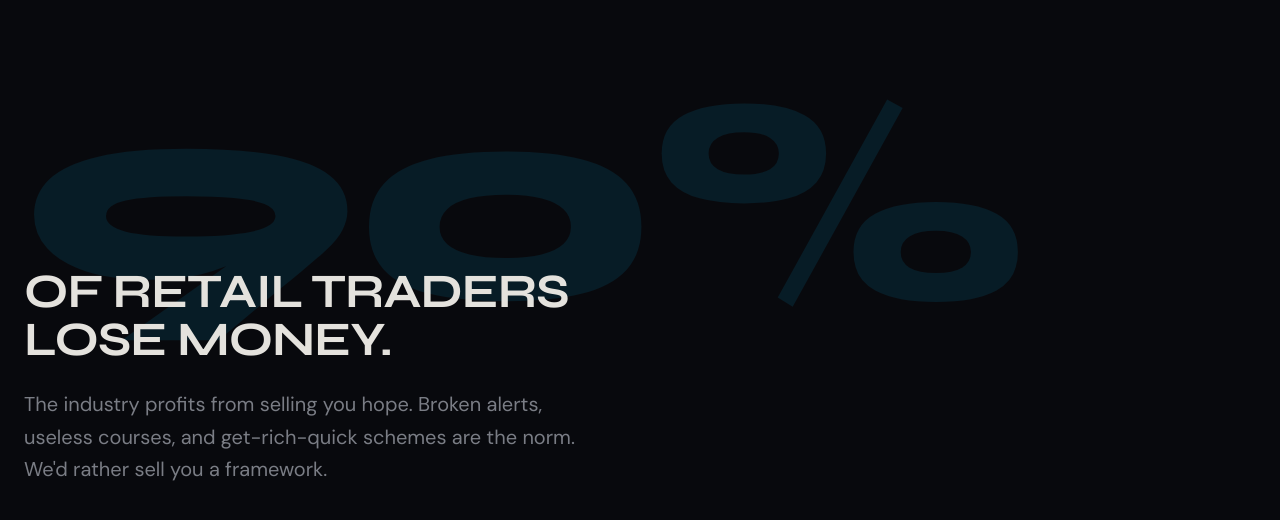
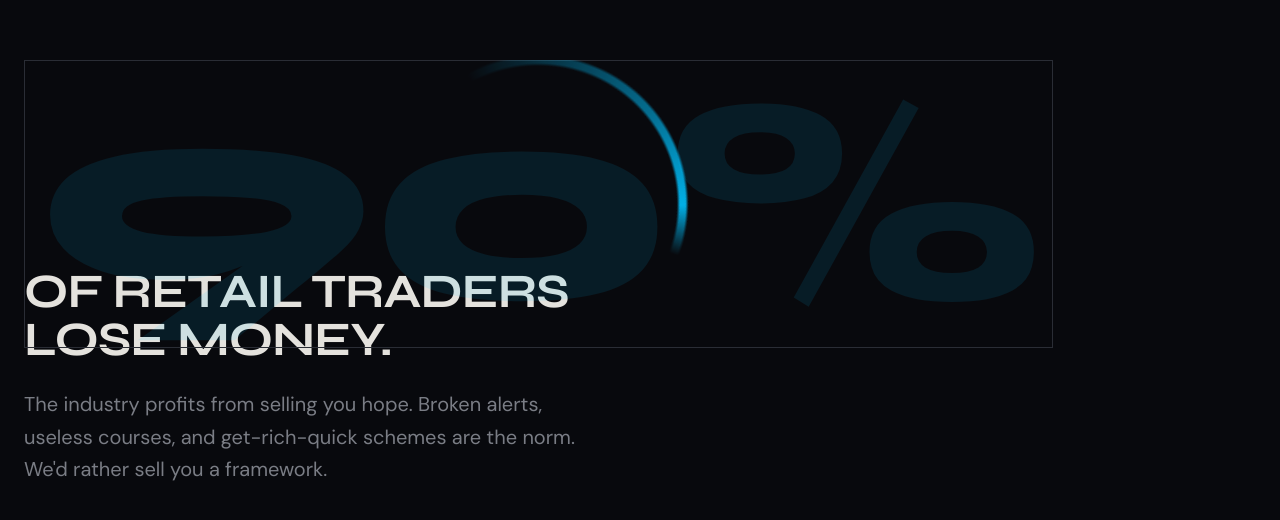
Before and after one commit to PeteCurrey/drawdown, a Next.js app: page / in a window 1280 px wide. Shown: the part 1004-1524 px from the top of the page. Built offline with nearby package versions, Linux system fonts and the light colour scheme; no server answers.

Commit message:
feat: border beam on 90% stat + fix /tools nav by moving to (marketing) group

```diff
--- a/src/app/globals.css
+++ b/src/app/globals.css
@@ -182,6 +182,45 @@ h1, h2, h3, h4, h5, h6 {
 .no-scrollbar::-webkit-scrollbar { display: none; }
 .no-scrollbar { -ms-overflow-style: none; scrollbar-width: none; }
 
+/* === BORDER BEAM === */
+
+.border-beam-wrap {
+  /* The rotating conic gradient acts as the travelling light beam */
+  --beam-color: #00C2FF;
+  --beam-size: 120deg;
+}
+
+.border-beam {
+  position: absolute;
+  inset: -50%;
+  width: 200%;
+  height: 200%;
+  background: conic-gradient(
+    from 0deg,
+    transparent 0deg,
+    transparent calc(360deg - var(--beam-size) - 20deg),
+    color-mix(in srgb, var(--beam-color) 0%, transparent) calc(360deg - var(--beam-size) - 20deg),
+    color-mix(in srgb, var(--beam-color) 60%, transparent) calc(360deg - (var(--beam-size) / 2)),
+    var(--beam-color) calc(360deg - 20deg),
+    transparent 360deg
+  );
+  animation: border-beam-spin 3s linear infinite;
+  opacity: 0.9;
+  /* Mask to only show the outer ring (the "border") */
+  mask-image: radial-gradient(
+    closest-side circle at center,
+    transparent 48%,
+    black 49%,
+    black 51%,
+    transparent 52%
+  );
+}
+
+@keyframes border-beam-spin {
+  from { transform: rotate(0deg); }
+  to   { transform: rotate(360deg); }
+}
+
 /* Prose overrides for course content */
 .prose-drawdown h2 { font-family: var(--font-display); text-transform: uppercase; letter-spacing: -0.02em; }
 .prose-drawdown a { color: var(--color-accent); text-decoration: underline; text-underline-offset: 4px; }
--- a/src/app/tools/page.tsx
+++ /dev/null
@@ -1,152 +0,0 @@
-"use client";
-
-import Link from "next/link";
-import { cn } from "@/lib/utils";
-import {
-  Calculator,
-  BookOpen,
-  Radar,
-  History,
-  CloudSun,
-  BrainCircuit,
-  Lock,
-  ArrowRight,
-} from "lucide-react";
-
-const tools = [
-  {
-    name: "Risk Calculator",
-    description: "Calculate position sizes, risk-reward ratios, and visualise how different risk percentages impact your account over a sequence of trades.",
-    href: "/tools/risk-calculator",
-    icon: Calculator,
-    tier: "free",
-    status: "live",
-  },
-  {
-    name: "AI Trade Journal",
-    description: "Log every trade with emotional state tracking. Our AI analyses your patterns to find the specific behaviours costing you money.",
-    href: "/tools/journal",
-    icon: BookOpen,
-    tier: "edge",
-    status: "live",
-  },
-  {
-    name: "Market Scanner",
-    description: "AI-assisted identification of high-probability setups across Forex, Crypto, and UK Equities with real-time alerts.",
-    href: "/tools/scanner",
-    icon: Radar,
-    tier: "edge",
-    status: "live",
-  },
-  {
-    name: "Strategy Backtester",
-    description: "Describe your strategy in plain English. Our AI converts it to backtestable rules and runs it against years of historical data.",
-    href: "/tools/backtester",
-    icon: History,
-    tier: "floor",
-    status: "live",
-  },
-  {
-    name: "The Wire — Daily Briefing",
-    description: "Your personalised morning intelligence report covering overnight moves, key levels, and economic events that matter to your watchlist.",
-    href: "/tools/briefing",
-    icon: CloudSun,
-    tier: "edge",
-    status: "live",
-  },
-];
-
-const tierLabels: Record<string, { label: string; color: string }> = {
-  free: { label: "Free", color: "text-profit border-profit/30 bg-profit/5" },
-  foundation: { label: "Foundation", color: "text-text-primary border-border-slate bg-background-elevated" },
-  edge: { label: "Edge", color: "text-accent border-accent/30 bg-accent/5" },
-  floor: { label: "Floor", color: "text-premium border-premium/30 bg-premium/5" },
-};
-
-export default function ToolsLandingPage() {
-  return (
-    <div className="pt-32 pb-24 bg-background-primary min-h-screen">
-      <div className="container mx-auto px-6">
-        {/* Header */}
-        <div className="max-w-3xl mb-20">
-          <span className="text-accent font-mono text-[10px] uppercase tracking-widest block mb-4">
-            // Trading Intelligence
-          </span>
-          <h1 className="text-4xl md:text-7xl font-display font-bold uppercase mb-6 leading-tight">
-            Tools That Actually <span className="text-accent">Help.</span>
-          </h1>
-          <p className="text-text-secondary text-lg leading-relaxed max-w-2xl">
-            No gimmicks. Every tool here was built to solve a real problem that traders face daily —
-            from position sizing to psychological pattern recognition.
-          </p>
-        </div>
-
-        {/* Tools Grid */}
-        <div className="grid grid-cols-1 md:grid-cols-2 lg:grid-cols-3 gap-8 mb-24">
-          {tools.map((tool) => {
-            const Icon = tool.icon;
-            const tier = tierLabels[tool.tier];
-            return (
-              <Link
-                key={tool.name}
-                href={tool.href}
-                className="group relative p-8 bg-background-surface border border-border-slate hover:border-accent/40 transition-all duration-700 hover:-translate-y-1 flex flex-col overflow-hidden"
-              >
-                {/* Geometric Pattern Background */}
-                <div className="absolute inset-0 z-0 opacity-0 group-hover:opacity-10 transition-all duration-700">
-                  <div className="absolute inset-0 bg-[radial-gradient(circle_at_center,_var(--tw-gradient-stops))] from-accent/20 via-transparent to-transparent" />
-                  <div className="h-full w-full bg-[linear-gradient(to_right,#80808012_1px,transparent_1px),linear-gradient(to_bottom,#80808012_1px,transparent_1px)] bg-[size:24px_24px]" />
-                </div>
-
-                <div className="relative z-10 flex flex-col h-full">
-                  <div className="flex items-center justify-between mb-8">
-                    <div className="w-14 h-14 bg-background-elevated border border-border-slate flex items-center justify-center group-hover:border-accent/30 transition-colors">
-                      <Icon className="w-6 h-6 text-text-secondary group-hover:text-accent transition-colors" />
-                    </div>
-                    <span className={cn("text-[8px] font-bold uppercase tracking-widest px-2 py-0.5 border", tier.color)}>
-                      {tier.label}
-                    </span>
-                  </div>
-
-                  <h3 className="text-xl font-display font-bold uppercase mb-3 group-hover:text-accent transition-colors">
-                    {tool.name}
-                  </h3>
-                  <p className="text-sm text-text-secondary leading-relaxed flex-grow mb-8">
-                    {tool.description}
-                  </p>
-
-                  <div className="flex items-center gap-2 text-[10px] font-bold uppercase tracking-widest text-accent opacity-0 group-hover:opacity-100 transition-opacity mt-auto">
-                    Launch Tool <ArrowRight className="w-3 h-3" />
-                  </div>
-                </div>
-              </Link>
-            );
-          })}
-        </div>
-
-        {/* AI Disclosure */}
-        <div className="max-w-4xl mx-auto p-10 bg-background-elevated border border-border-slate flex flex-col md:flex-row items-center gap-8">
-          <div className="w-16 h-16 bg-accent/10 border border-accent/20 flex items-center justify-center shrink-0">
-            <BrainCircuit className="w-8 h-8 text-accent" />
-          </div>
-          <div>
-            <h4 className="text-lg font-display font-bold uppercase mb-2">
-              Powered by Claude AI
-            </h4>
-            <p className="text-sm text-text-secondary leading-relaxed">
-              Our AI tools use Anthropic&apos;s Claude to provide analysis and insights. All outputs are
-              for educational purposes only and do not constitute financial advice. AI usage is
-              metered by subscription tier.
-            </p>
-          </div>
-          <Link
-            href="/pricing"
-            className="shrink-0 px-8 py-4 border border-border-slate hover:border-accent text-[10px] font-bold uppercase tracking-widest hover:text-accent transition-all"
-          >
-            View Plans
-          </Link>
-        </div>
-      </div>
-    </div>
-  );
-}
--- a/src/components/home/ProblemSection.tsx
+++ b/src/components/home/ProblemSection.tsx
@@ -64,9 +64,18 @@ export function ProblemSection() {
       <div className="container mx-auto px-6">
         <div className="grid grid-cols-1 lg:grid-cols-2 gap-20 items-center mb-32">
           <div className="problem-stat">
-            <h2 className="text-[12rem] md:text-[18rem] font-display font-extrabold leading-none text-accent/10 select-none">
-              90%
-            </h2>
+            {/* Border Beam Container */}
+            <div className="relative inline-block">
+              {/* The beam track border */}
+              <div className="absolute inset-0 rounded-none border border-accent/10 pointer-events-none" />
+              {/* Animated beam */}
+              <div className="border-beam-wrap absolute inset-0 rounded-none overflow-hidden pointer-events-none">
+                <div className="border-beam" />
+              </div>
+              <h2 className="text-[12rem] md:text-[18rem] font-display font-extrabold leading-none text-accent/10 select-none px-4">
+                90%
+              </h2>
+            </div>
             <div className="-mt-12 md:-mt-20">
               <h3 className="text-3xl md:text-5xl font-display font-bold uppercase mb-6">
                 Of retail traders lose money.
```
